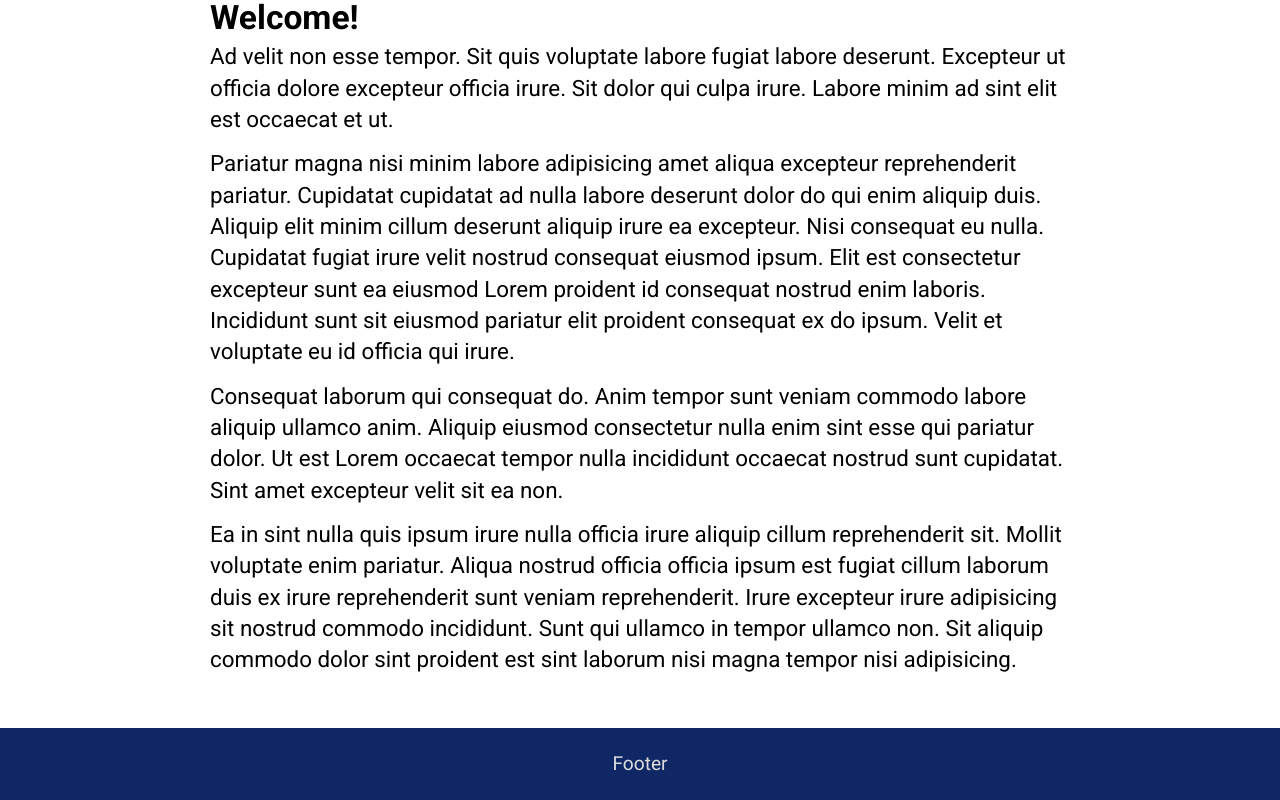
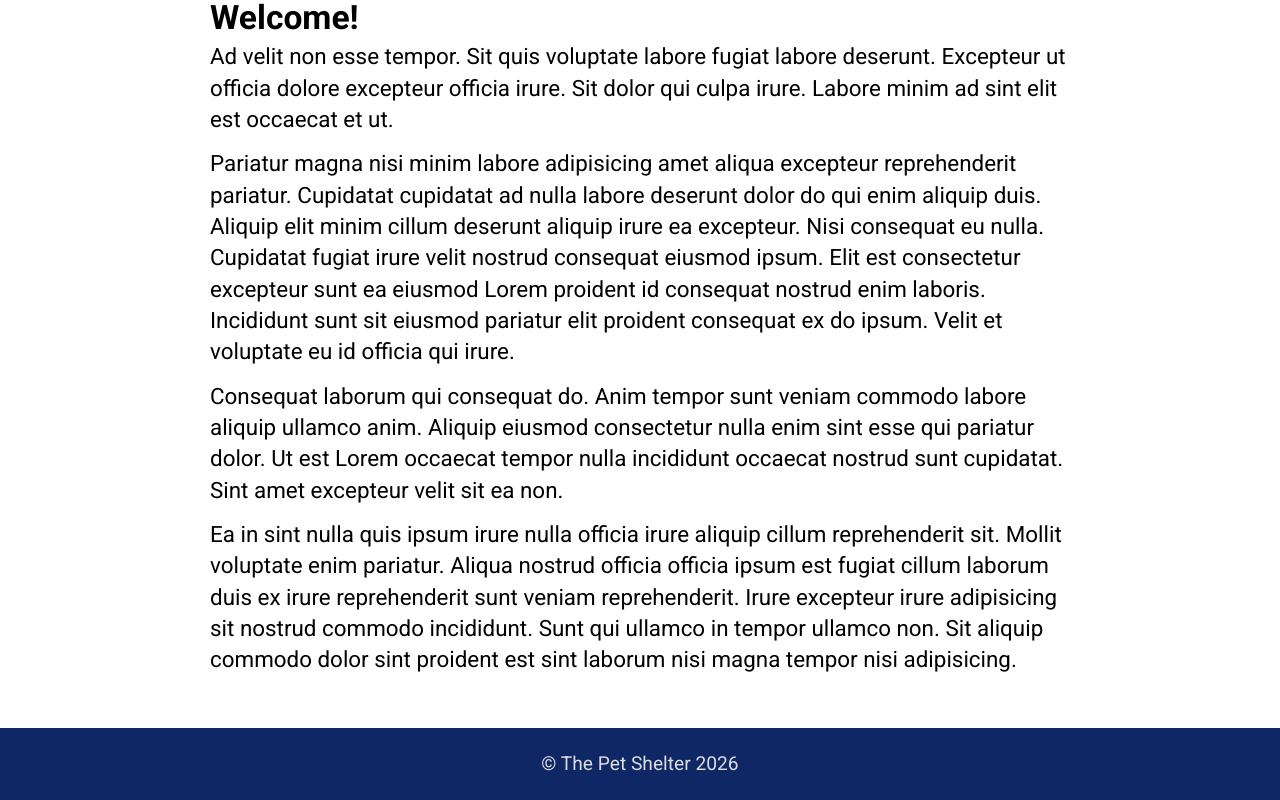
Before and after one commit to HelenaRhawi/PetsAndOwners, a React (Vite) app: page / in a window 1280 px wide. Shown: the part 188-988 px from the top of the page. Built offline with nearby package versions, Linux system fonts and the light colour scheme.

Commit message:
changeds footer, titlename and icon

```diff
--- a/index.html
+++ b/index.html
@@ -2,9 +2,9 @@
 <html lang="en">
   <head>
     <meta charset="UTF-8" />
-    <link rel="icon" type="image/svg+xml" href="/favicon.svg" />
+    <link rel="icon" type="image/png" href="/favicon.png" />
     <meta name="viewport" content="width=device-width, initial-scale=1.0" />
-    <title>fe25-code-along-js3</title>
+    <title>The Pet Shelter</title>
   </head>
   <body>
     <div id="root"></div>
--- a/src/partials/Footer.jsx
+++ b/src/partials/Footer.jsx
@@ -1,3 +1,3 @@
 export default function Footer() {
-  return <footer>Footer</footer>;
+  return <footer>&copy; The Pet Shelter 2026</footer>;
 }
```
